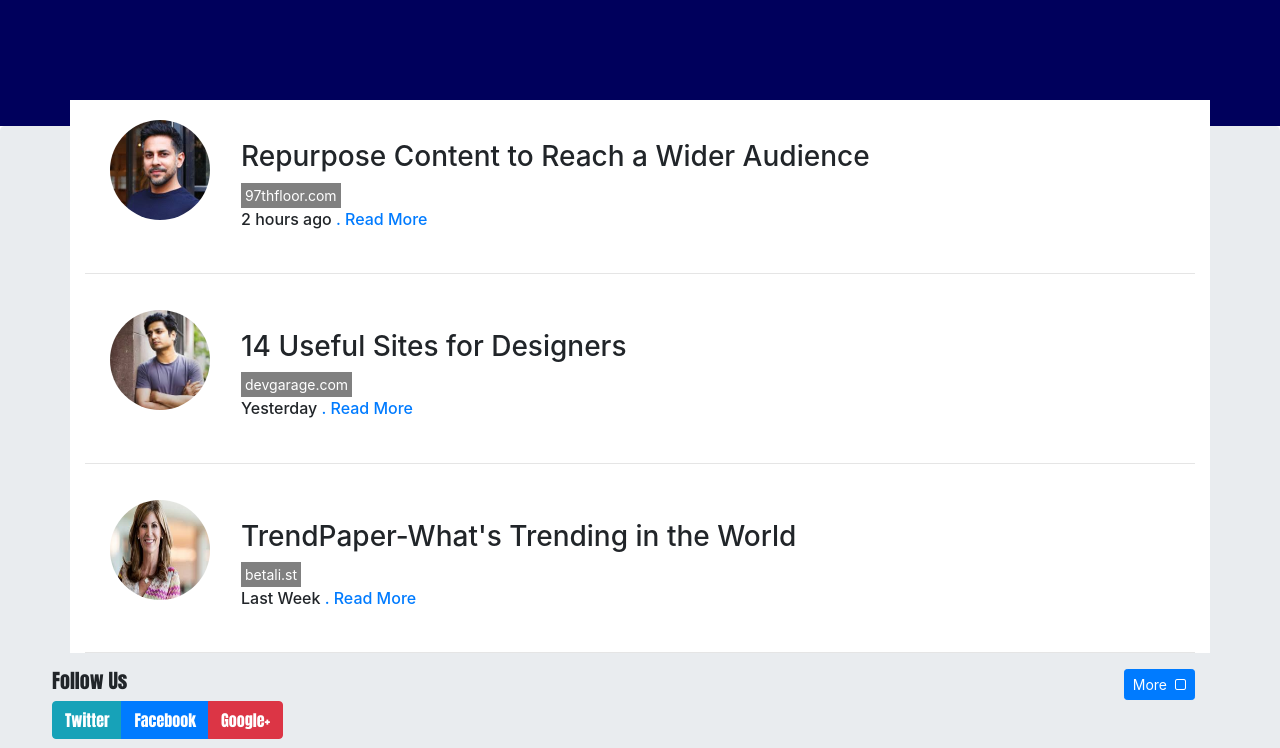
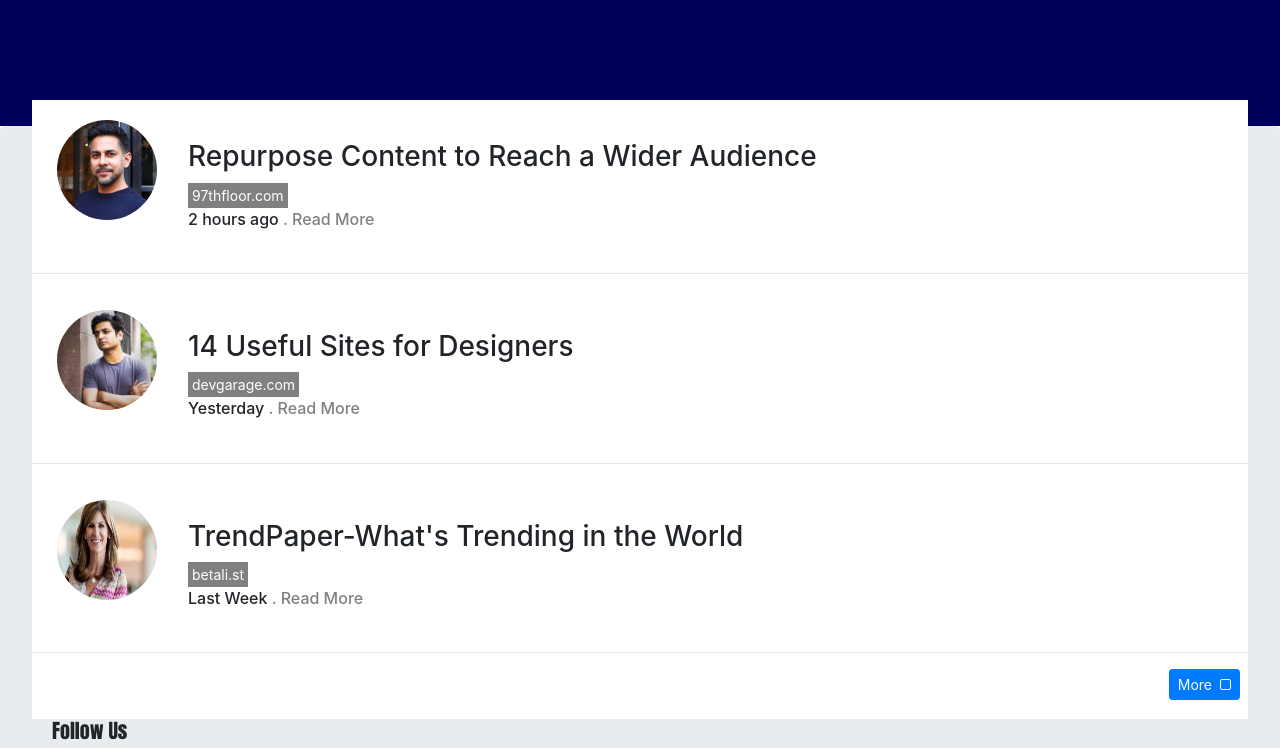
Before and after one commit to fjp-pjf/libraryApp, a plain HTML site: page source/index.html in a window 1280 px wide. Shown: the part 186-934 px from the top of the page. Drawn offline with nearby package versions, Linux system fonts and the light colour scheme; a web font is replaced by a local one.

Commit message:
uploading the modified files

```diff
--- a/css/style.css
+++ b/css/style.css
@@ -36,9 +36,10 @@ header a{
 }
 /* body */
 
-.container{
+.container-box{
     margin-top:-90px;
     background-color: white;
+    padding-bottom: 50px;
 }
 
 img{
@@ -57,6 +58,11 @@ span{
     font-size:14;
 }
 
+.hsix{
+    color: grey;
+    text-decoration: none !important;
+}
+
 .media-body{
     margin-top:40px;
     line-height: 2;
@@ -65,7 +71,7 @@ span{
     padding-bottom: 20px;
 }
 
-.row{
+.row {
     padding:10px;
     padding-right: 20px;
 }
--- a/source/index.html
+++ b/source/index.html
@@ -24,7 +24,7 @@
         <li class="nav-item active">
           <a class="nav-link" href="login.html">Log In</a>
         </li>
-        <li class="nav-item active dropdown">
+        <!-- <li class="nav-item active dropdown">
           <a class="nav-link dropdown-toggle" href="#" id="navbarDropdown" role="button" data-toggle="dropdown" aria-haspopup="true" aria-expanded="false">
             Categories
           </a>
@@ -37,7 +37,7 @@
         </li>
         <li class="nav-item">
           <a class="nav-link" href="#" tabindex="-1" aria-disabled="true">Help</a>
-        </li>
+        </li> -->
       </ul>
       <form class="form-inline my-2 my-lg-0">
         <input class="form-control mr-sm-2" type="search" placeholder="Search" aria-label="Search">
@@ -52,7 +52,7 @@
 <div class="container-fluid">
   <div class="row">
     <div class="col-md-7">
-      <h1 class="headone">Storystrap</h1>
+      <h1 class="headone">Library</h1>
     </div>
     <div class="col-md-5">
       <div class="well well-lg">
@@ -67,14 +67,14 @@
 </div>
 <!--the middle portion-->
  <div class="jumbotron">
-  <div class="container">
+  <div class="container-box">
     <div class="media col-sm-12">
       <!--story1-->
       <img src="../asset/vishen.jpg" class="mr-3" alt="error">
       <div class="media-body col-sm-12">
         <h3>Repurpose Content to Reach a Wider Audience</h3>
         <span>97thfloor.com</span>
-        <h6>2  hours  ago <a href="#"> . Read  More</a></h6>
+        <h6>2  hours  ago <a href="#" class=hsix> . Read  More</a></h6>
       </div>
     </div>
     <hr>
@@ -84,7 +84,7 @@
       <div class="media-body col-sm-12">
         <h3>14 Useful Sites for Designers</h3>
         <span>devgarage.com</span>
-        <h6>Yesterday <a href="#"> . Read  More</a></h6>
+        <h6>Yesterday <a href="#" class="hsix"> . Read  More</a></h6>
       </div>
     </div>
     <hr>
@@ -94,12 +94,13 @@
       <div class="media-body col-sm-12">
         <h3>TrendPaper-What's Trending in the World</h3>
         <span>betali.st</span>
-        <h6>Last  Week <a href="#">. Read  More</a></h6>
+        <h6>Last  Week <a href="#"class="hsix">. Read  More</a></h6>
       </div>
     </div>
     <hr>
+      <a href="#"class="btn btn-sm btn-primary float-right mr-2">More<i class="fa fa-square-o ml-2"></i></a>
+      <!-- <a href="#"class="btn btn-sm btn-primary float-right">More<i class="fa fa-square-o ml-2"></i></a> -->
     <!--story-----------ends-->
-      <a href="#"class="btn btn-sm btn-primary float-right">More<i class="fa fa-square-o ml-2"></i></a>
   </div>
   <!--footer-->
   <footer>
```
Also changed, not shown: source/login.html (+3 -3 lines), source/signup.html (+3 -3 lines).
